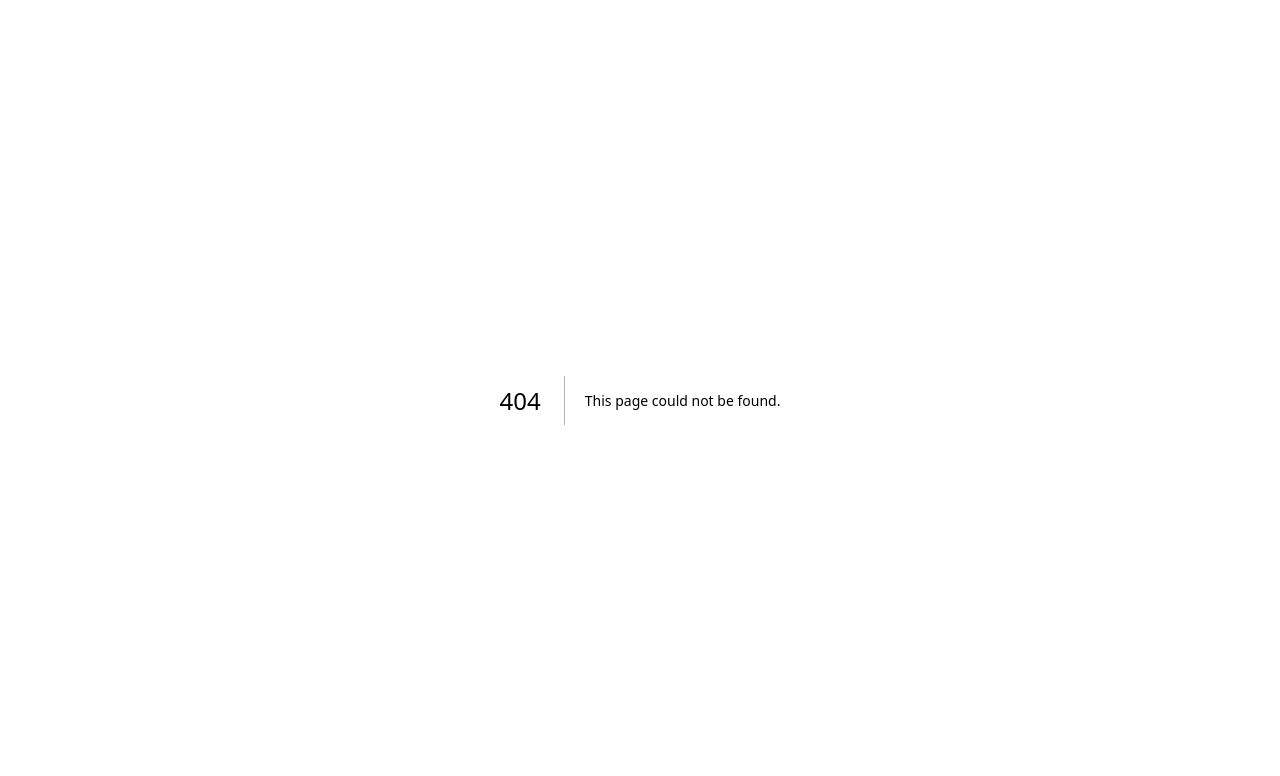
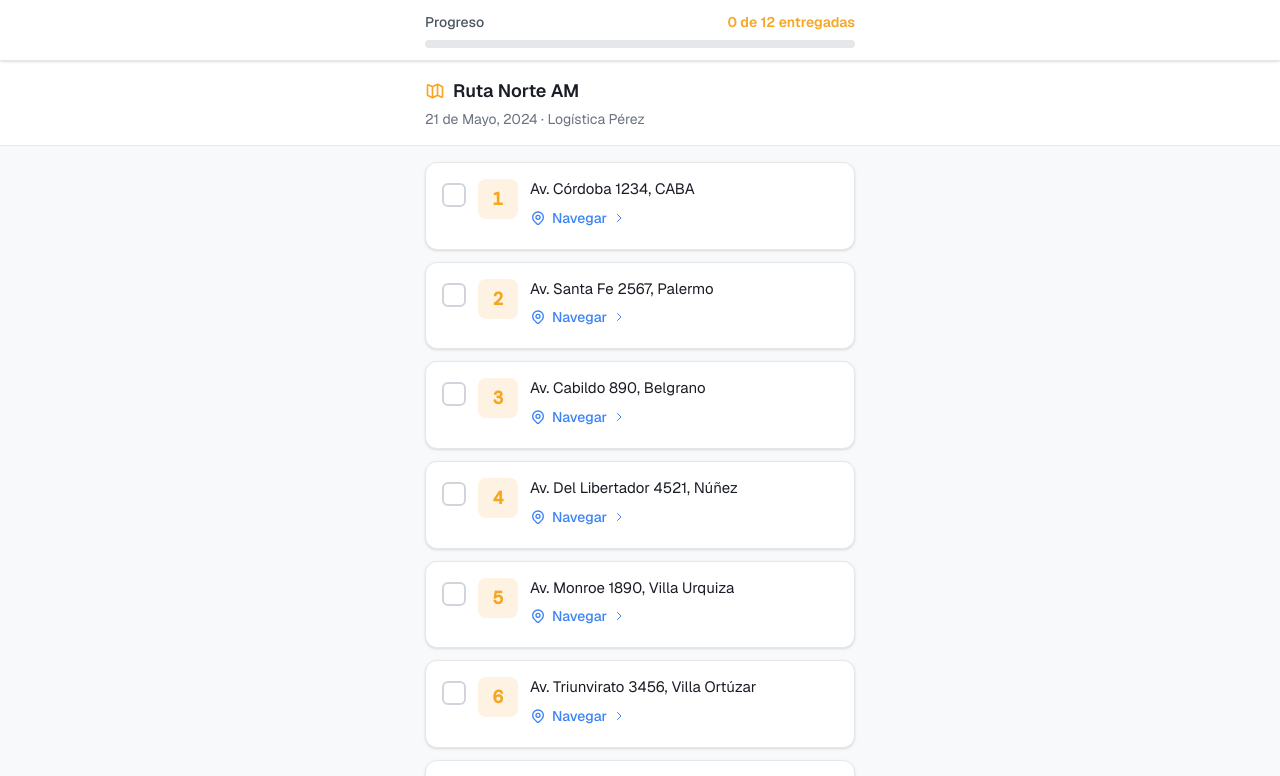
Before and after one commit to ValennIglesias/routte-flow, a Next.js app: page /ruta/1 in a window 1280 px wide. Before the commit this address had no page. Shown: the top 776 px of the page. Built offline with nearby package versions, Linux system fonts and the light colour scheme; a web font is replaced by a local one.

Commit message:
feat: add driver route page with light theme
Implement light-themed driver route page with sticky progress bar, route details, and delivery status.

```diff
--- /dev/null
+++ b/app/ruta/[id]/page.tsx
@@ -0,0 +1,243 @@
+"use client";
+
+import { useState } from "react";
+
+// Mock data for the route
+const mockRouteData = {
+  id: "rf-2024-001",
+  name: "Ruta Norte AM",
+  date: "21 de Mayo, 2024",
+  company: "Logística Pérez",
+  stops: [
+    { id: 1, address: "Av. Córdoba 1234, CABA" },
+    { id: 2, address: "Av. Santa Fe 2567, Palermo" },
+    { id: 3, address: "Av. Cabildo 890, Belgrano" },
+    { id: 4, address: "Av. Del Libertador 4521, Núñez" },
+    { id: 5, address: "Av. Monroe 1890, Villa Urquiza" },
+    { id: 6, address: "Av. Triunvirato 3456, Villa Ortúzar" },
+    { id: 7, address: "Av. Elcano 2100, Colegiales" },
+    { id: 8, address: "Av. Forest 567, Chacarita" },
+    { id: 9, address: "Av. Warnes 1234, Villa Crespo" },
+    { id: 10, address: "Av. Corrientes 5678, Almagro" },
+    { id: 11, address: "Av. Rivadavia 8900, Flores" },
+    { id: 12, address: "Av. Directorio 2345, Parque Chacabuco" },
+  ],
+};
+
+export default function DriverRoutePage() {
+  const [deliveredStops, setDeliveredStops] = useState<Set<number>>(new Set());
+
+  const toggleDelivered = (stopId: number) => {
+    setDeliveredStops((prev) => {
+      const newSet = new Set(prev);
+      if (newSet.has(stopId)) {
+        newSet.delete(stopId);
+      } else {
+        newSet.add(stopId);
+      }
+      return newSet;
+    });
+  };
+
+  const openWaze = (address: string) => {
+    const encoded = encodeURIComponent(address);
+    window.open(`https://waze.com/ul?q=${encoded}`, "_blank");
+  };
+
+  const totalStops = mockRouteData.stops.length;
+  const deliveredCount = deliveredStops.size;
+  const progressPercent = (deliveredCount / totalStops) * 100;
+
+  return (
+    <div className="min-h-screen bg-[#f8f9fb] text-[#1a1d26]">
+      {/* Progress bar - sticky top */}
+      <div className="sticky top-0 z-10 bg-white border-b border-[#e5e7eb] px-4 py-3 shadow-sm">
+        <div className="max-w-[430px] mx-auto">
+          <div className="flex items-center justify-between mb-2">
+            <span className="text-sm font-medium text-[#4b5563]">Progreso</span>
+            <span className="text-sm font-semibold text-[#f5a623]">
+              {deliveredCount} de {totalStops} entregadas
+            </span>
+          </div>
+          <div className="h-2 bg-[#e5e7eb] rounded-full overflow-hidden">
+            <div
+              className="h-full bg-[#f5a623] rounded-full transition-all duration-300 ease-out"
+              style={{ width: `${progressPercent}%` }}
+            />
+          </div>
+        </div>
+      </div>
+
+      {/* Header */}
+      <header className="bg-white border-b border-[#e5e7eb] px-4 py-4">
+        <div className="max-w-[430px] mx-auto">
+          <div className="flex items-center gap-2 mb-1">
+            <svg
+              className="w-5 h-5 text-[#f5a623]"
+              fill="none"
+              viewBox="0 0 24 24"
+              stroke="currentColor"
+              strokeWidth={2}
+            >
+              <path
+                strokeLinecap="round"
+                strokeLinejoin="round"
+                d="M9 20l-5.447-2.724A1 1 0 013 16.382V5.618a1 1 0 011.447-.894L9 7m0 13l6-3m-6 3V7m6 10l4.553 2.276A1 1 0 0021 18.382V7.618a1 1 0 00-.553-.894L15 4m0 13V4m0 0L9 7"
+              />
+            </svg>
+            <h1 className="text-lg font-semibold text-[#1a1d26]">
+              {mockRouteData.name}
+            </h1>
+          </div>
+          <p className="text-sm text-[#6b7280]">
+            {mockRouteData.date} &middot; {mockRouteData.company}
+          </p>
+        </div>
+      </header>
+
+      {/* Stops list */}
+      <main className="px-4 py-4">
+        <div className="max-w-[430px] mx-auto space-y-3">
+          {mockRouteData.stops.map((stop) => {
+            const isDelivered = deliveredStops.has(stop.id);
+            return (
+              <div
+                key={stop.id}
+                className={`bg-white rounded-xl border border-[#e5e7eb] p-4 transition-all duration-200 ${
+                  isDelivered ? "opacity-60" : "shadow-sm"
+                }`}
+              >
+                <div className="flex gap-3">
+                  {/* Checkbox */}
+                  <button
+                    onClick={() => toggleDelivered(stop.id)}
+                    className={`flex-shrink-0 w-6 h-6 rounded-md border-2 transition-all duration-200 flex items-center justify-center mt-1 ${
+                      isDelivered
+                        ? "bg-[#22c55e] border-[#22c55e]"
+                        : "border-[#d1d5db] hover:border-[#f5a623]"
+                    }`}
+                    aria-label={isDelivered ? "Marcar como pendiente" : "Marcar como entregada"}
+                  >
+                    {isDelivered && (
+                      <svg
+                        className="w-4 h-4 text-white"
+                        fill="none"
+                        viewBox="0 0 24 24"
+                        stroke="currentColor"
+                        strokeWidth={3}
+                      >
+                        <path
+                          strokeLinecap="round"
+                          strokeLinejoin="round"
+                          d="M5 13l4 4L19 7"
+                        />
+                      </svg>
+                    )}
+                  </button>
+
+                  {/* Stop number */}
+                  <div
+                    className={`flex-shrink-0 w-10 h-10 rounded-lg flex items-center justify-center font-mono font-bold text-lg ${
+                      isDelivered
+                        ? "bg-[#e5e7eb] text-[#9ca3af]"
+                        : "bg-[#fef3e2] text-[#f5a623]"
+                    }`}
+                  >
+                    {stop.id}
+                  </div>
+
+                  {/* Address and action */}
+                  <div className="flex-1 min-w-0">
+                    <p
+                      className={`text-[15px] leading-snug mb-2 ${
+                        isDelivered
+                          ? "line-through text-[#9ca3af]"
+                          : "text-[#1a1d26]"
+                      }`}
+                    >
+                      {stop.address}
+                    </p>
+                    <button
+                      onClick={() => openWaze(stop.address)}
+                      disabled={isDelivered}
+                      className={`inline-flex items-center gap-1.5 text-sm font-medium transition-colors ${
+                        isDelivered
+                          ? "text-[#d1d5db] cursor-not-allowed"
+                          : "text-[#3b82f6] active:text-[#1d4ed8]"
+                      }`}
+                    >
+                      <svg
+                        className="w-4 h-4"
+                        fill="none"
+                        viewBox="0 0 24 24"
+                        stroke="currentColor"
+                        strokeWidth={2}
+                      >
+                        <path
+                          strokeLinecap="round"
+                          strokeLinejoin="round"
+                          d="M17.657 16.657L13.414 20.9a1.998 1.998 0 01-2.827 0l-4.244-4.243a8 8 0 1111.314 0z"
+                        />
+                        <path
+                          strokeLinecap="round"
+                          strokeLinejoin="round"
+                          d="M15 11a3 3 0 11-6 0 3 3 0 016 0z"
+                        />
+                      </svg>
+                      Navegar
+                      <svg
+                        className="w-3 h-3"
+                        fill="none"
+                        viewBox="0 0 24 24"
+                        stroke="currentColor"
+                        strokeWidth={2}
+                      >
+                        <path
+                          strokeLinecap="round"
+                          strokeLinejoin="round"
+                          d="M9 5l7 7-7 7"
+                        />
+                      </svg>
+                    </button>
+                  </div>
+                </div>
+              </div>
+            );
+          })}
+        </div>
+      </main>
+
+      {/* Bottom safe area padding for mobile */}
+      <div className="h-6" />
+
+      {/* Completion celebration */}
+      {deliveredCount === totalStops && (
+        <div className="fixed inset-0 bg-black/50 flex items-center justify-center z-50 p-4">
+          <div className="bg-white rounded-2xl p-6 max-w-[320px] w-full text-center shadow-xl">
+            <div className="w-16 h-16 bg-[#dcfce7] rounded-full flex items-center justify-center mx-auto mb-4">
+              <svg
+                className="w-8 h-8 text-[#22c55e]"
+                fill="none"
+                viewBox="0 0 24 24"
+                stroke="currentColor"
+                strokeWidth={2}
+              >
+                <path
+                  strokeLinecap="round"
+                  strokeLinejoin="round"
+                  d="M9 12l2 2 4-4m6 2a9 9 0 11-18 0 9 9 0 0118 0z"
+                />
+              </svg>
+            </div>
+            <h2 className="text-xl font-semibold text-[#1a1d26] mb-2">
+              Ruta completada
+            </h2>
+            <p className="text-[#6b7280] text-sm">
+              Todas las paradas fueron entregadas. Excelente trabajo.
+            </p>
+          </div>
+        </div>
+      )}
+    </div>
+  );
+}
```
